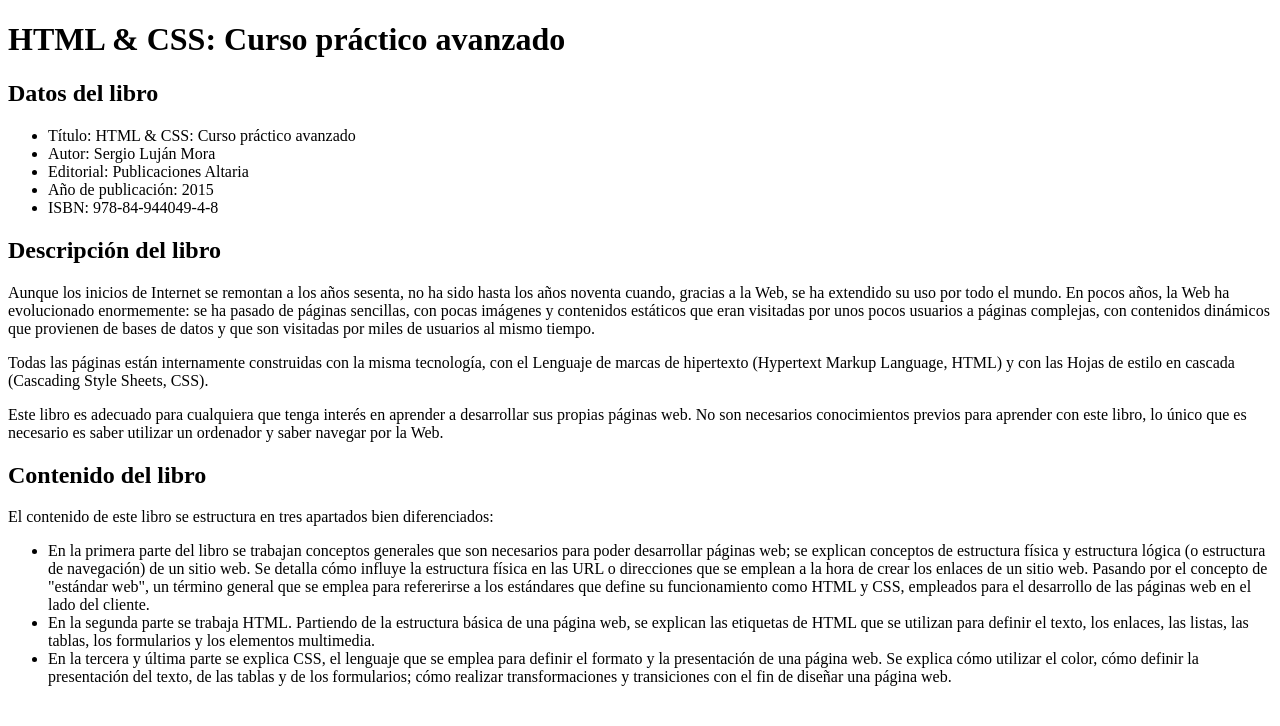
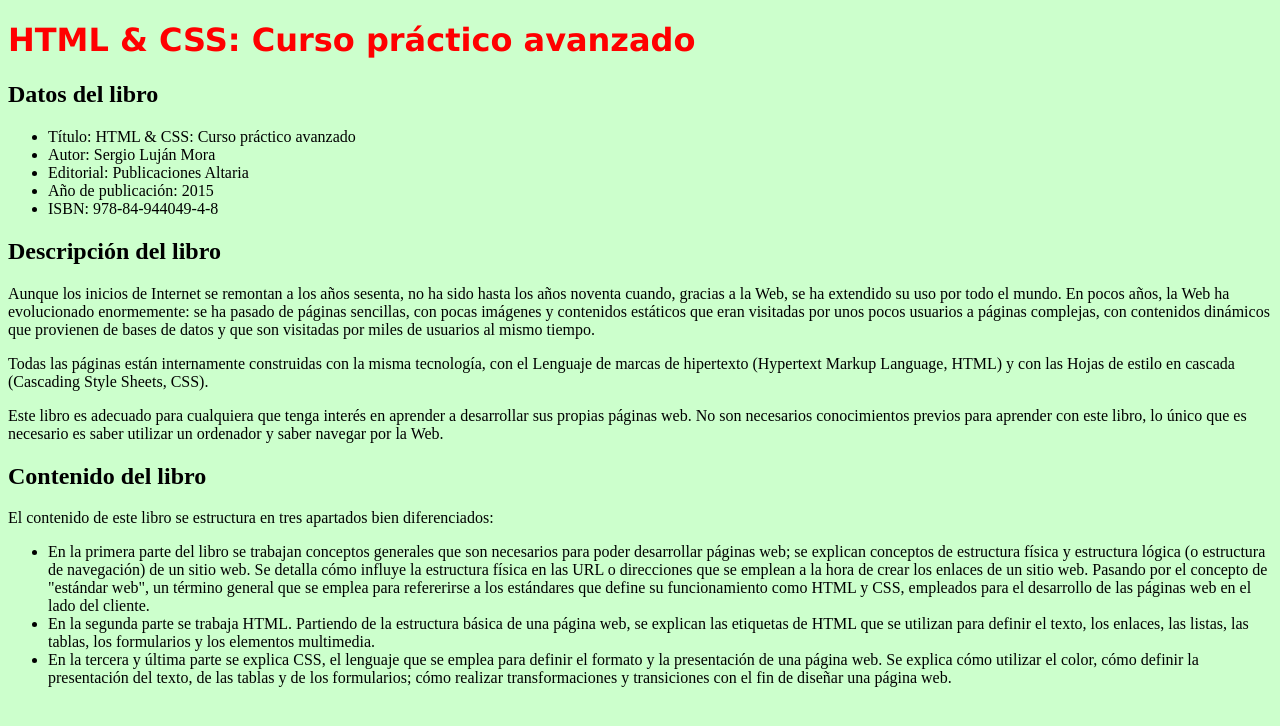
Before and after one commit to aitormeijer67/Repositorio_APW_SMRB, a plain HTML site: page UT4_CSS/A1_Selectores_colores/actividad_1.html in a window 1280 px wide. Drawn offline with Linux system fonts and the light colour scheme.

Commit message:
cambio css

```diff
--- a/UT4_CSS/A1_Selectores_colores/actividad_1.html
+++ b/UT4_CSS/A1_Selectores_colores/actividad_1.html
@@ -2,6 +2,7 @@
 <html>
 	<head>
 		<meta charset="utf-8" />
+		<link rel="stylesheet" href="styles.css"/>
 		<title>HTML &amp; CSS: Curso práctico avanzado</title>
 	</head>
 <body>
--- a/UT4_CSS/A1_Selectores_colores/styles.css
+++ b/UT4_CSS/A1_Selectores_colores/styles.css
@@ -0,0 +1,7 @@
+h1{
+    color: #F00;
+    font-family: Verdana, Calibri, sans-serif;
+}
+body{
+    background-color: #CFC;
+}
```
